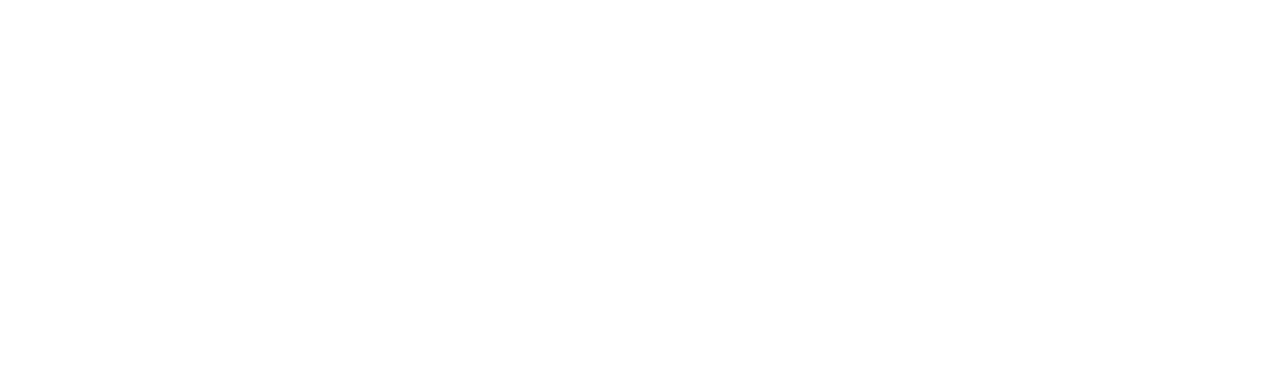
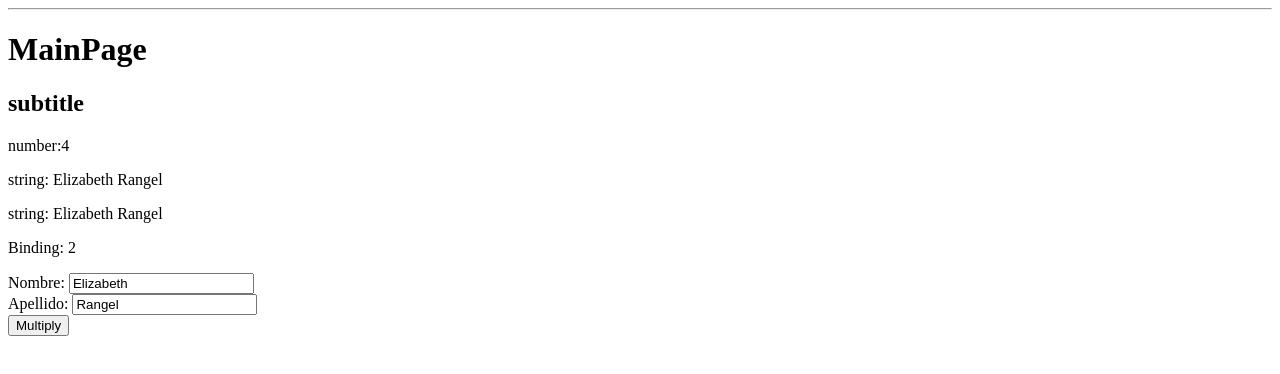
Before and after one commit to elizarangelm/PracticandoAngular, a plain HTML site: page index.html in a window 1280 px wide. Drawn offline with Linux system fonts and the light colour scheme.

Commit message:
Data binding practice

```diff
--- a/index.html
+++ b/index.html
@@ -7,7 +7,20 @@
     <script src="js/app.js"></script>
     <script src="js/controllers/tutorialCtrl.js"></script>
 </head>
-<body>
-
+<body ng-controller="TutorialCtrl">
+    <hr />
+    <h1>{{tutorialObject.title}}</h1>
+    <h2>{{tutorialObject.subtitle}}</h2>
+    <p>number:{{2+2}}</p>
+    <p>string: {{"Elizabeth"+" "+"Rangel"}}</p>
+    <p>string: {{tutorialObject.name+" "+tutorialObject.lastname}}</p>
+    <p>Binding: {{tutorialObject.bindOutput}}</p>
+    <label>Nombre: </label>
+    <input ng-model="tutorialObject.name" />
+    <br />
+    <label>Apellido: </label>
+    <input ng-model="tutorialObject.lastname" />
+    <br />
+    <button ng-click="timeTwo()">Multiply</button>
 </body>
 </html>
--- a/js/controllers/tutorialCtrl.js
+++ b/js/controllers/tutorialCtrl.js
@@ -1,5 +1,14 @@
 angular.module('tutorialCtrlModule', [])
 
     .controller("TutorialCtrl", ["$scope", function ($scope) {
+        $scope.tutorialObject = {};
+        $scope.tutorialObject.name = "Elizabeth";
+        $scope.tutorialObject.lastname = "Rangel";
+        $scope.tutorialObject.title = "MainPage";
+        $scope.tutorialObject.subtitle = "subtitle";
+        $scope.tutorialObject.bindOutput = 2
 
+        $scope.timeTwo = function () {
+            $scope.tutorialObject.bindOutput *= 2;
+        }
     }]);
```
Also changed, not shown: package-lock.json (added).
